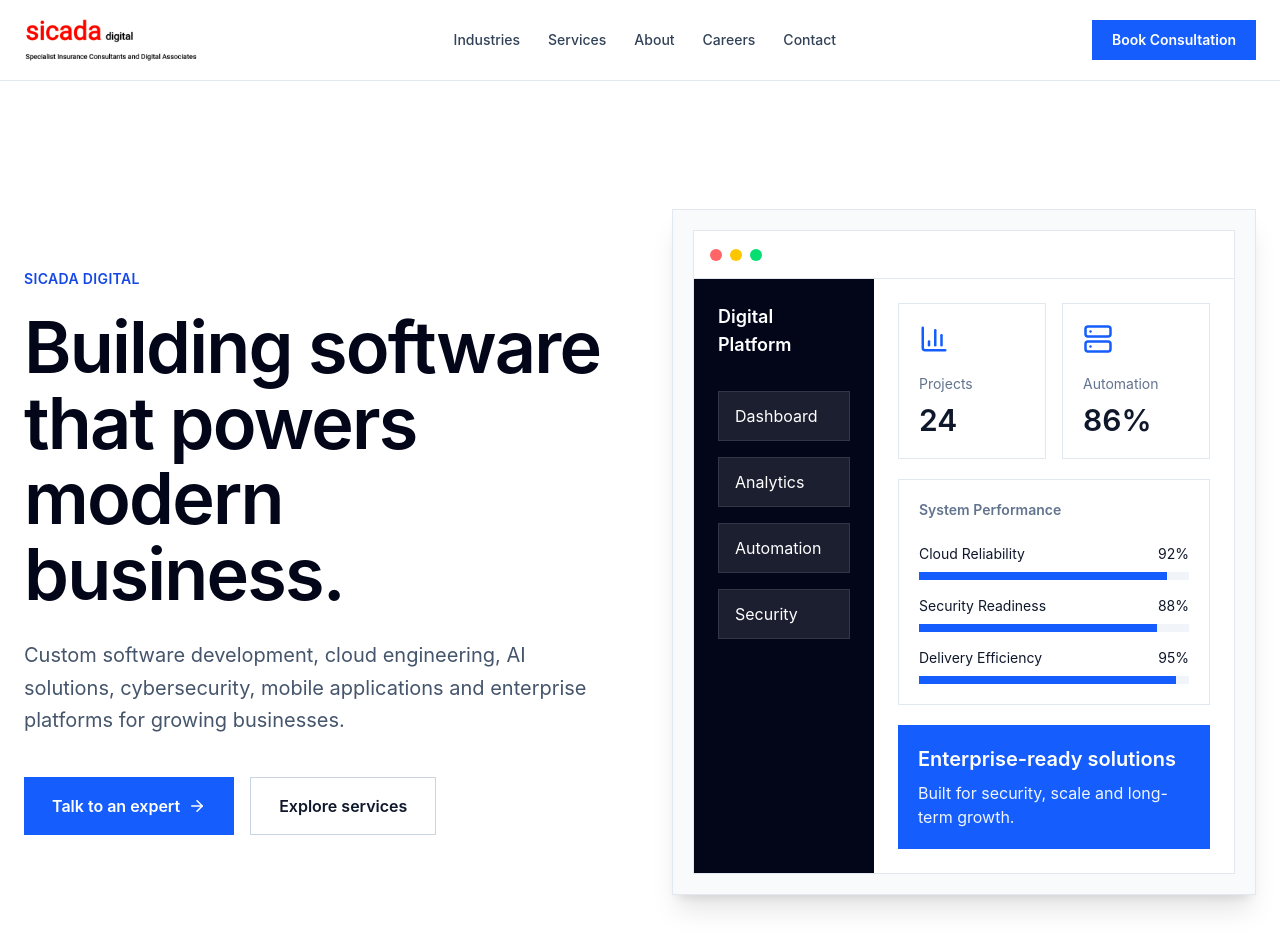
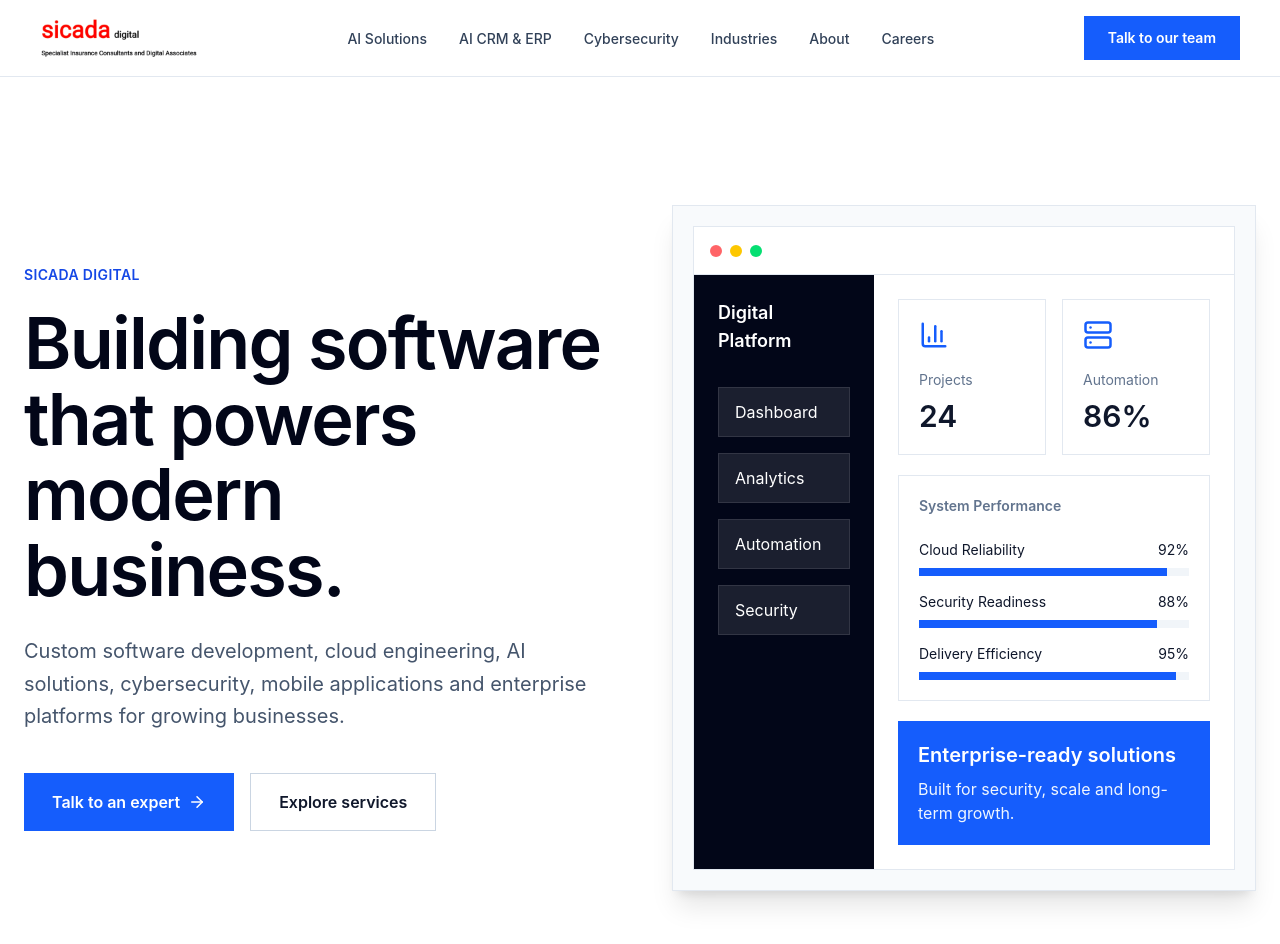
Before and after one commit to mkraja826/Sicada, a React (Vite) app: page / in a window 1280 px wide. Shown: the top 944 px of the page. Built offline with nearby package versions, Linux system fonts and the light colour scheme.

Commit message:
Redesign navigation for enterprise AI positioning

```diff
--- a/src/components/Navbar.jsx
+++ b/src/components/Navbar.jsx
@@ -6,29 +6,24 @@
   const [open, setOpen] = useState(false);
 
   const links = [
-    // { name: "Solutions", href: "/solutions" },
+    { name: "AI Solutions", href: "/services" },
+    { name: "AI CRM & ERP", href: "/services#enterprise-ai" },
+    { name: "Cybersecurity", href: "/services#cybersecurity" },
     { name: "Industries", href: "/industries" },
-    { name: "Services", href: "/services" },
-    // { name: "Case Studies", href: "/case-studies" },
     { name: "About", href: "/about" },
     { name: "Careers", href: "/careers" },
-    { name: "Contact", href: "/contact" },
   ];
 
   return (
-    <header className="sticky top-0 z-50 bg-white border-b border-slate-200">
-      <div className="max-w-7xl mx-auto px-6 h-20 flex items-center justify-between">
-        <a href="/" className="flex items-center gap-3">
-          <img src={logo} alt="Sicada Digital" className="h-11 w-auto" />
+    <header className="sticky top-0 z-50 bg-white/95 backdrop-blur border-b border-slate-200">
+      <div className="max-w-[1440px] mx-auto px-6 lg:px-10 h-[76px] flex items-center justify-between gap-8">
+        <a href="/" className="flex items-center shrink-0" aria-label="Sicada Digital home">
+          <img src={logo} alt="Sicada Digital" className="h-10 w-auto" />
         </a>
 
-        <nav className="hidden lg:flex items-center gap-7 text-sm font-medium text-slate-700">
+        <nav className="hidden xl:flex items-center gap-8 text-[14px] font-medium text-slate-700">
           {links.map((link) => (
-            <a
-              key={link.name}
-              href={link.href}
-              className="hover:text-blue-700 transition"
-            >
+            <a key={link.name} href={link.href} className="hover:text-blue-700 transition-colors">
               {link.name}
             </a>
           ))}
@@ -36,40 +31,31 @@
 
         <a
           href="/contact"
-          className="hidden lg:inline-flex bg-blue-600 hover:bg-blue-700 text-white px-5 py-2.5 text-sm font-semibold transition"
+          className="hidden xl:inline-flex items-center bg-blue-600 hover:bg-blue-700 text-white px-6 py-3 text-sm font-semibold transition-colors shrink-0"
         >
-          Book Consultation
+          Talk to our team
         </a>
 
         <button
           onClick={() => setOpen(!open)}
-          className="lg:hidden border border-slate-300 p-2 text-slate-900"
-          aria-label="Toggle menu"
+          className="xl:hidden border border-slate-300 p-2 text-slate-900"
+          aria-label="Toggle navigation"
+          aria-expanded={open}
         >
-          {open ? <X size={25} /> : <Menu size={25} />}
+          {open ? <X size={24} /> : <Menu size={24} />}
         </button>
       </div>
 
       {open && (
-        <div className="lg:hidden bg-white border-t border-slate-200 px-6 py-6 shadow-lg">
-          <nav className="flex flex-col gap-5 text-base font-medium text-slate-700">
+        <div className="xl:hidden bg-white border-t border-slate-200 px-6 py-7 shadow-lg">
+          <nav className="flex flex-col gap-5 text-base font-medium text-slate-800">
             {links.map((link) => (
-              <a
-                key={link.name}
-                href={link.href}
-                onClick={() => setOpen(false)}
-                className="hover:text-blue-700 transition"
-              >
+              <a key={link.name} href={link.href} onClick={() => setOpen(false)} className="hover:text-blue-700">
                 {link.name}
               </a>
             ))}
-
-            <a
-              href="/contact"
-              onClick={() => setOpen(false)}
-              className="bg-blue-600 hover:bg-blue-700 text-white px-5 py-3 text-center font-semibold transition"
-            >
-              Book Consultation
+            <a href="/contact" onClick={() => setOpen(false)} className="mt-2 bg-blue-600 text-white px-5 py-3 text-center font-semibold">
+              Talk to our team
             </a>
           </nav>
         </div>
```
